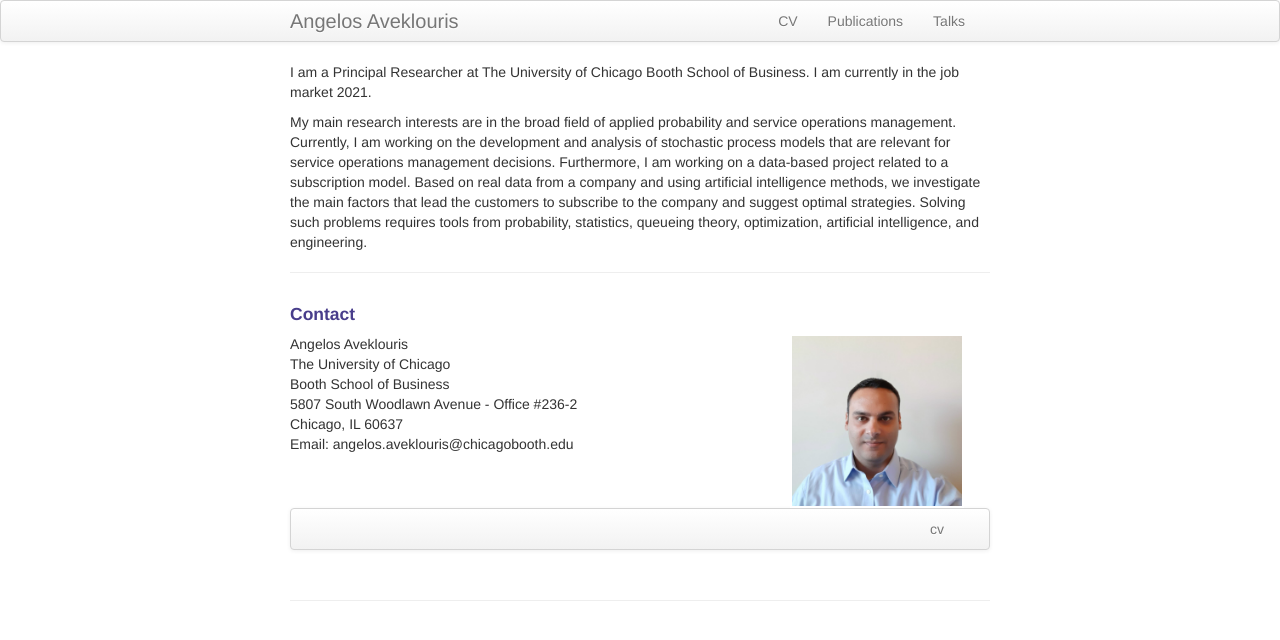
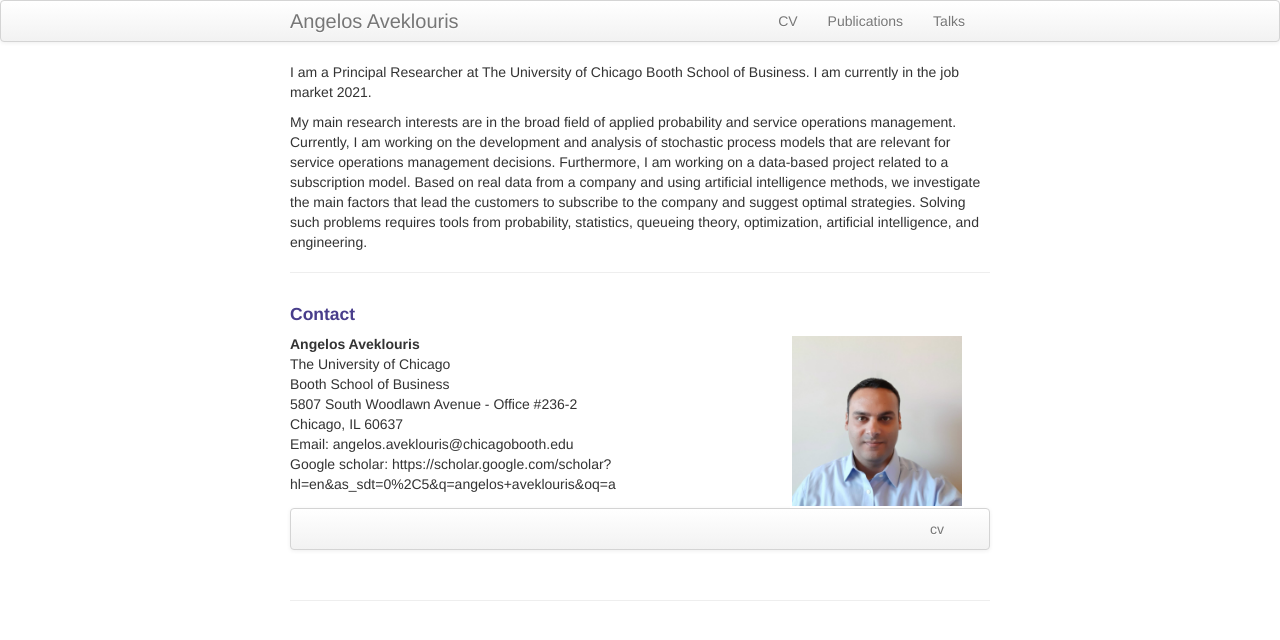
Before and after one commit to Angelos90/Angelos90.github.io, a Jekyll site: the page built from index.md, in a window 1280 px wide. Shown: the top 640 px of the page. Built offline with Jekyll 4.4.1, drawn with Linux system fonts in a browser that asks for light colours.

Commit message:
Update index.md

```diff
--- a/index.md
+++ b/index.md
@@ -1,6 +1,6 @@
 ---
 layout: frontpage
-title: Angelos Aveklouris
+title: <b>Angelos Aveklouris</b>
 description: Angelos Aveklouris is a Principal Researcher at The University of Chicago Booth School of Business.
 keywords: Angelos, Aveklouris, mathematics, pilot, airplanes
 ---
@@ -20,12 +20,13 @@ My main research interests are in the broad field of applied probability and ser
 
     <div class="row-fluid">
         <div class="span5">
-            Angelos Aveklouris<br/>
+            <b>Angelos Aveklouris</b><br/>
             The University of Chicago<br/>
             Booth School of Business<br/>
             5807 South Woodlawn Avenue - Office #236-2<br/>
             Chicago, IL 60637<br/>
             Email: angelos.aveklouris@chicagobooth.edu<br/>
+            Google scholar: https://scholar.google.com/scholar?hl=en&as_sdt=0%2C5&q=angelos+aveklouris&oq=a <br/>
         </div>
 
         <div class="span2">
```
